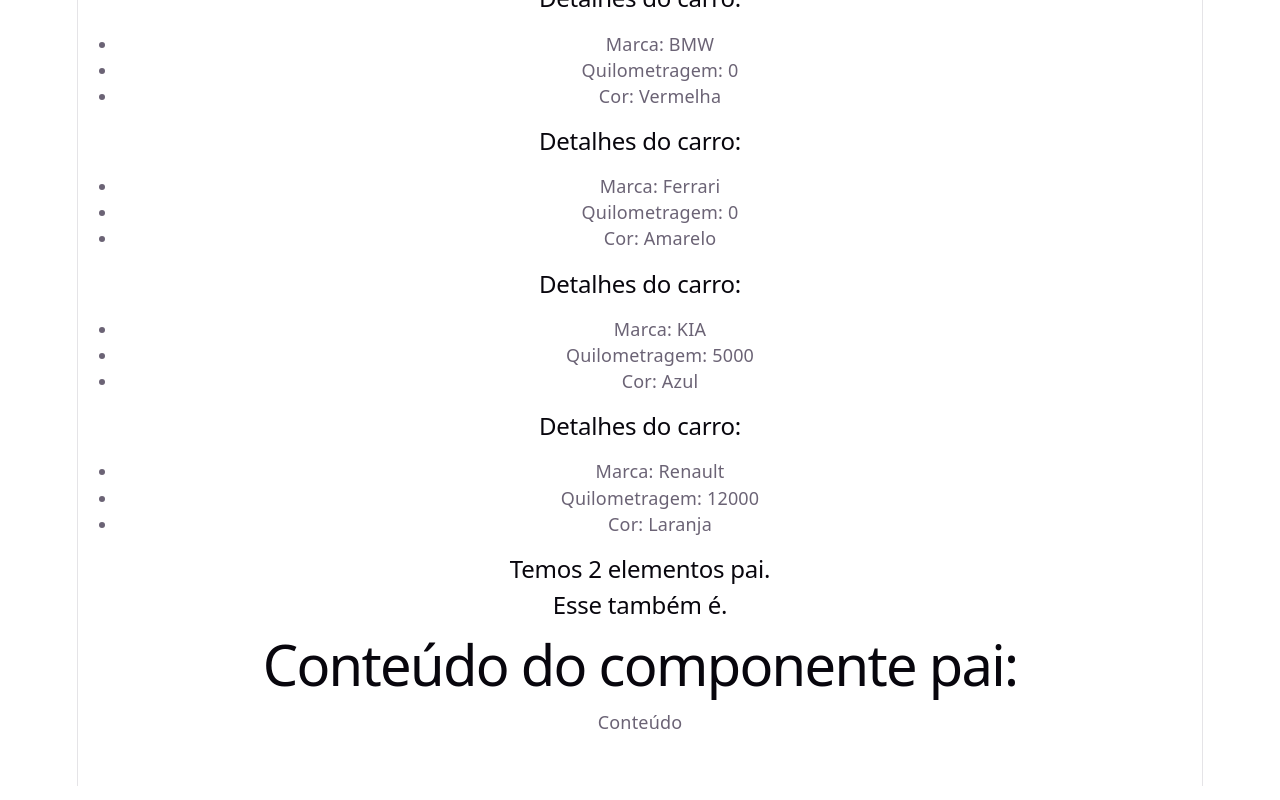
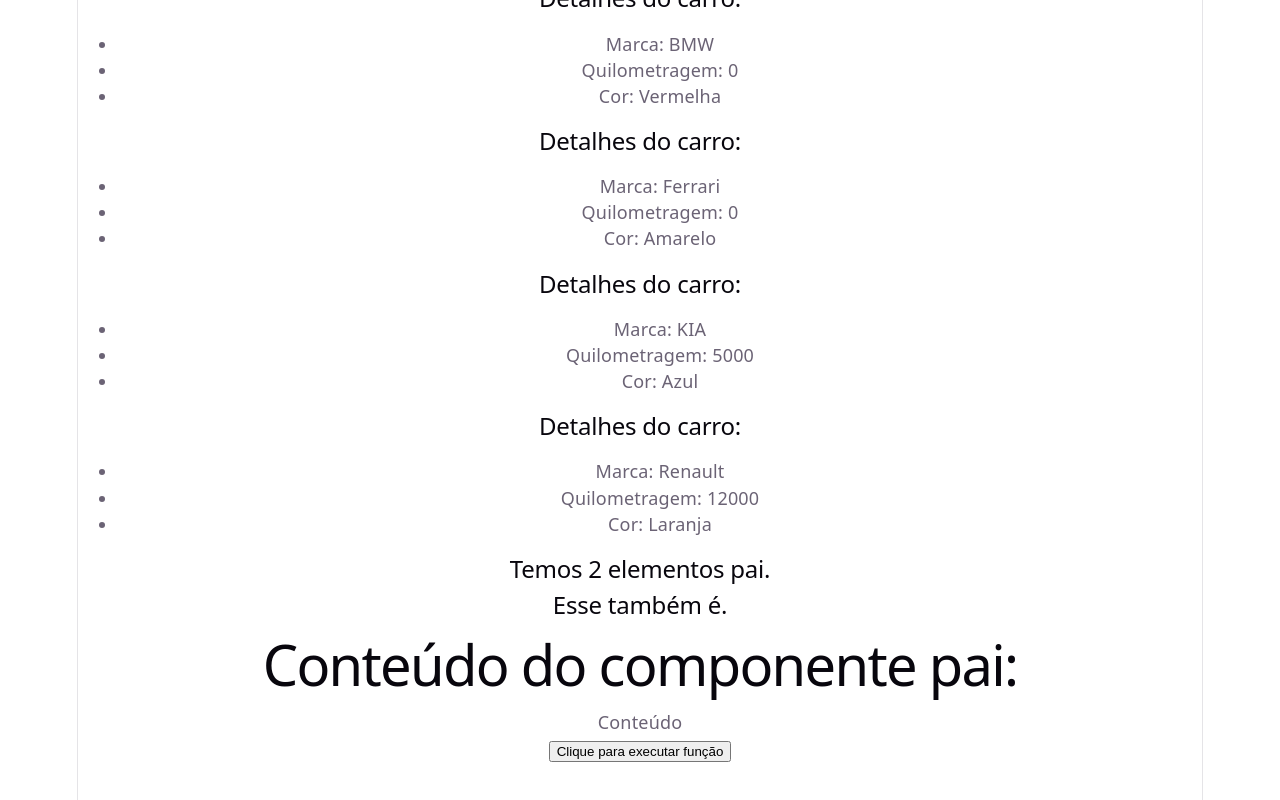
Before and after one commit to mardoqueugmartins/react-studies, a React (Vite) app in the folder 04_react_advanced/advanced/: page / in a window 1280 px wide. Shown: the part 1811-2611 px from the top of the page. Built offline with nearby package versions, Linux system fonts and the light colour scheme.

Commit message:
Função em prop

```diff
--- a/04_react_advanced/advanced/src/App.jsx
+++ b/04_react_advanced/advanced/src/App.jsx
@@ -19,7 +19,7 @@
   { id: 1, brand: "Ferrari", color: "Amarelo", km: 0 },
   { id: 2, brand: "KIA", color: "Azul", km: 5000 },
   { id: 3, brand: "Renault", color: "Laranja", km: 12000 },
-]
+];
 
 // Fragments
 import Fragment from "./components/Fragment";
@@ -27,9 +27,15 @@
 // Childen
 import Container from "./components/Container";
 
-
+// Função em prop
+import ExecuteFunction from "./components/ExecuteFunction";
 
 function App() {
+  // Função em prop
+  function showMessage() {
+    console.log("Evento do componente pai");
+  }
+
   return (
     <div className="App" style={{ paddingBottom: "50px" }}>
       <h1>Avançando em React</h1>
@@ -53,10 +59,10 @@
       {/* Renderização de lista com componente */}
       {cars.map((car) => (
         <CarDetails
-        key={car.id}
-        brand={car.brand}
-        color={car.color}
-        km={car.km}
+          key={car.id}
+          brand={car.brand}
+          color={car.color}
+          km={car.km}
         />
       ))}
       {/* Fragment */}
@@ -65,6 +71,8 @@
       <Container>
         <p>Conteúdo</p>
       </Container>
+      {/* Função em prop */}
+      <ExecuteFunction myFunction={showMessage} />
     </div>
   );
 }
--- /dev/null
+++ b/04_react_advanced/advanced/src/components/ExecuteFunction.jsx
@@ -0,0 +1,9 @@
+const ExecuteFunction = ({ myFunction }) => {
+  return (
+    <div>
+      <button onClick={myFunction}>Clique para executar função</button>
+    </div>
+  );
+};
+
+export default ExecuteFunction;
```
